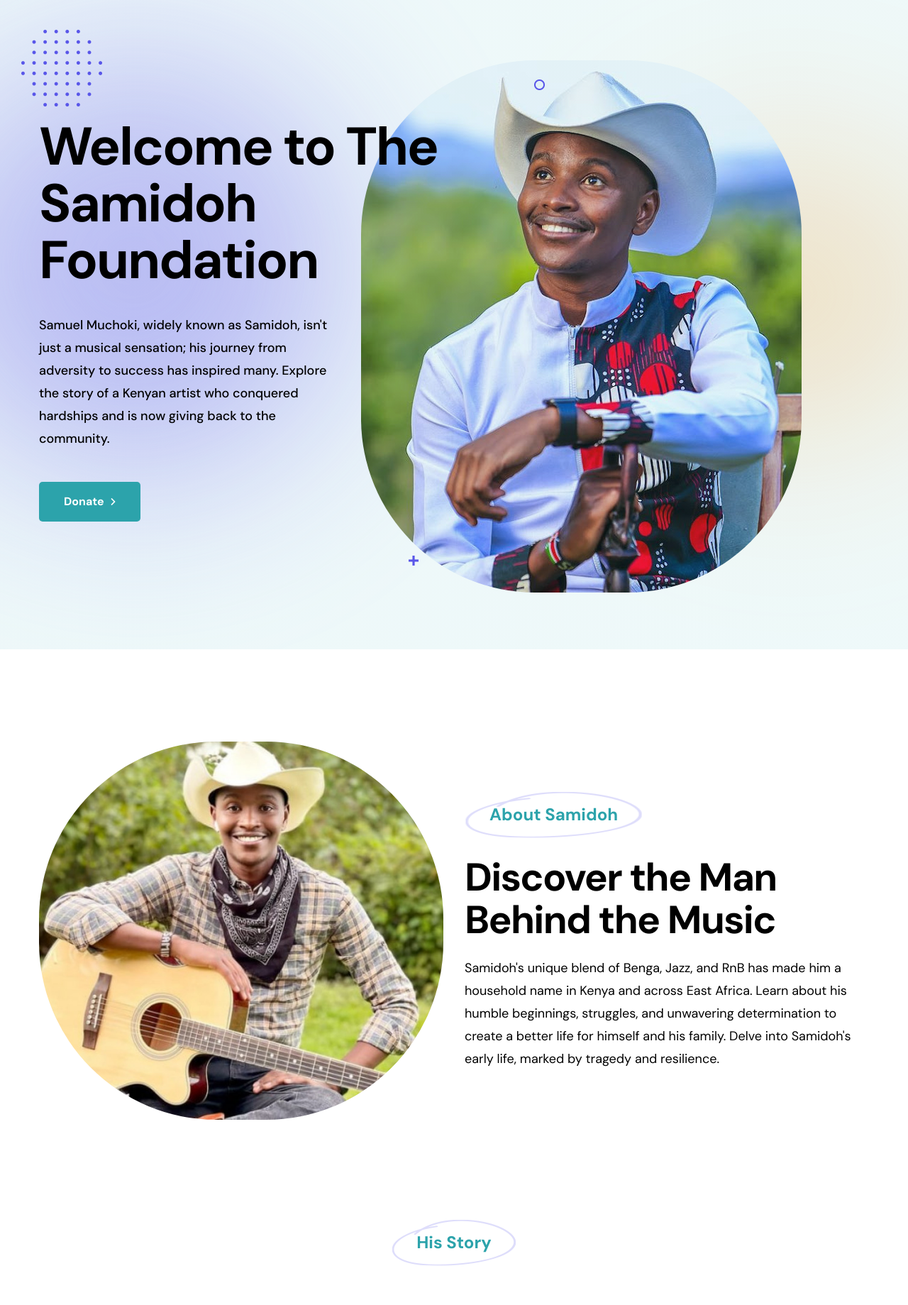
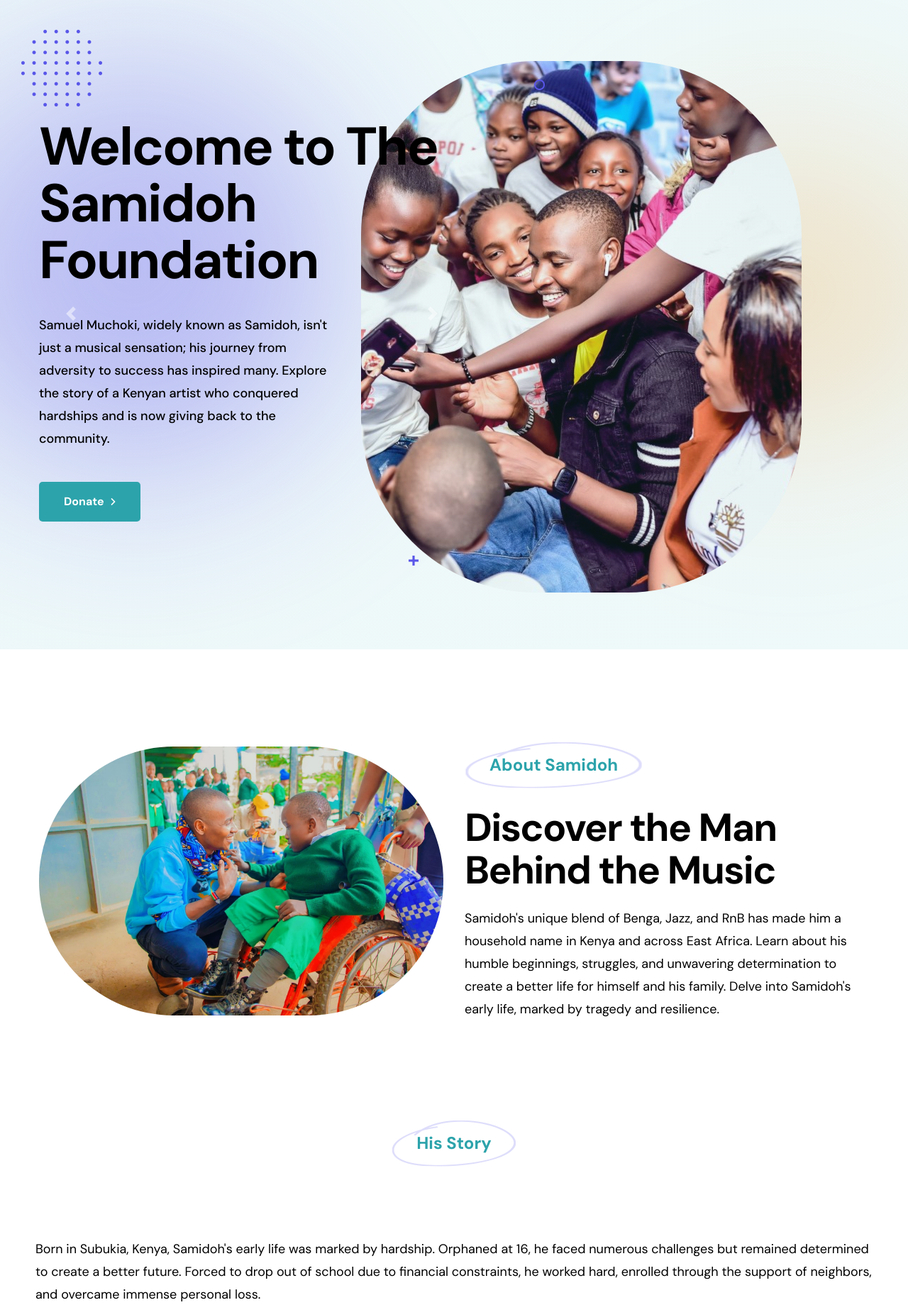
Before and after one commit to Patrick-Manyara/Samidoh, a PHP site: page /index.php in a window 1280 px wide. Shown: the part 88-1927 px from the top of the page at 71% size. Run offline with PHP 8.4, Linux system fonts and the light colour scheme.

Commit message:
New files and images

```diff
--- a/donate.php
+++ b/donate.php
@@ -1,4 +1,7 @@
-<?php include_once 'header.php'; ?>
+<?php
+$page = 'donate';
+include_once 'header.php';
+?>
 <section class="page-banner bg_cover position-relative z-1">
     <div class="shape shape-one scene"><span data-depth="1"><img src="assets/images/shape/shape-1.png" alt=""></span></div>
     <div class="shape shape-two scene"><span data-depth="2"><img src="assets/images/shape/shape-2.png" alt=""></span></div>
--- a/header.php
+++ b/header.php
@@ -17,6 +17,11 @@
     <link rel="stylesheet" href="assets/css/style.css">
     <!--====== Responsive css ======-->
     <link rel="stylesheet" href="assets/css/responsive.css">
+    <style>
+        #heroImg {
+            transition: opacity 1s ease-in-out;
+        }
+    </style>
 </head>
 
 <body>
@@ -48,11 +53,11 @@
                         <nav class="main-menu">
                             <ul>
                                 <li class="menu-item"><a href="index" class="nav-link">Home</a></li>
-                                <li class="menu-item"><a href="#about" class="nav-link">About</a></li>
-                                <li class="menu-item"><a href="#objectives" class="nav-link">Objectives</a></li>
-                                <li class="menu-item"><a href="#donate" class="nav-link">Donate</a></li>
-                                <li class="menu-item"><a href="#contact" class="nav-link">Contact Us</a></li>
-                                <li class="menu-item"><a href="#" class="nav-link">Store</a></li>
+                                <li class="menu-item"><a href="<?= $page == 'home' ? '' : 'index' ?>#about" class="nav-link">About</a></li>
+                                <li class="menu-item"><a href="<?= $page == 'home' ? '' : 'index' ?>#objectives" class="nav-link">Objectives</a></li>
+                                <li class="menu-item"><a href="<?= $page == 'home' ? '' : 'index' ?>#donate" class="nav-link">Donate</a></li>
+                                <li class="menu-item"><a href="<?= $page == 'home' ? '' : 'index' ?>#contact" class="nav-link">Contact Us</a></li>
+                                <li class="menu-item"><a href="https://samidoh.org/shop/shop/" class="nav-link">Store</a></li>
                             </ul>
                         </nav>
                     </div>
--- a/index.php
+++ b/index.php
@@ -1,10 +1,13 @@
-<?php include_once 'header.php'; ?>
+<?php
+$page = 'home';
+include_once 'header.php';
+?>
 <!--====== Start Hero Section ======-->
 <section class="hero-banner-v1 position-relative">
     <div class="bg-one"></div>
     <div class="bg-two"></div>
     <div class="hero-img hero-img-one scene"><span data-depth=".5"><img src="assets/images/hero/hero-one-img-1.jpg" class="wow fadeInLeft" alt="hero image"></span></div>
-    <div class="hero-img hero-img-two scene"><span data-depth=".2"><img src="assets/images/sam/sam2.jpg" class="wow fadeInLeft" alt="hero image"></span></div>
+    <div class="hero-img hero-img-two scene" id="imgcont"><span data-depth=".2"><img id="heroImg" class="wow fadeInLeft" alt="hero image"></span></div>
     <div class="shape shape-one scene"><span data-depth="1"><img src="assets/images/shape/shape-1.png" alt="shape"></span></div>
     <div class="shape shape-two scene"><span data-depth="2"><img src="assets/images/shape/shape-2.png" alt="shape"></span></div>
     <div class="shape shape-three scene"><span data-depth="3"><img src="assets/images/shape/shape-3.png" alt="shape"></span></div>
@@ -13,7 +16,28 @@
             <div class="col-xl-8 col-lg-12">
                 <div class="hero-content">
                     <h1 class="wow fadeInUp" data-wow-delay=".5s">Welcome to The Samidoh Foundation</h1>
-                    <img src="assets/images/sam/sam11.jpg" class="wow fadeInUp SamImg">
+                    <div id="carouselExampleControls" class="carousel slide" data-ride="carousel">
+                        <div class="carousel-inner">
+                            <div class="carousel-item active">
+                                <img class="wow fadeInUp SamImg" src="assets/images/sam/sami1.jpg" alt="First slide">
+                            </div>
+                            <div class="carousel-item">
+                                <img class="wow fadeInUp SamImg" src="assets/images/sam/sami3.jpeg" alt="Second slide">
+                            </div>
+                            <div class="carousel-item">
+                                <img class="wow fadeInUp SamImg" src="assets/images/sam/sami10.jpeg" alt="Third slide">
+                            </div>
+                        </div>
+                        <a class="carousel-control-prev" href="#carouselExampleControls" role="button" data-slide="prev">
+                            <span class="carousel-control-prev-icon" aria-hidden="true"></span>
+                            <span class="sr-only">Previous</span>
+                        </a>
+                        <a class="carousel-control-next" href="#carouselExampleControls" role="button" data-slide="next">
+                            <span class="carousel-control-next-icon" aria-hidden="true"></span>
+                            <span class="sr-only">Next</span>
+                        </a>
+                    </div>
+
                     <p class="wow fadeInDown" data-wow-delay="1s">Samuel Muchoki, widely known as Samidoh, isn't just a musical sensation; his journey from adversity to success has inspired many. Explore the story of a Kenyan artist who conquered hardships and is now giving back to the community.</p>
                     <a href="donate" class="main-btn arrow-btn wow fadeInUp" data-wow-delay=".5s">Donate</a>
                 </div>
@@ -28,7 +52,7 @@
             <div class="col-lg-6">
                 <div class="img-holder-box mb-50">
                     <div class="img-holder wow fadeInLeft">
-                        <img src="assets/images/sam/sam6.jpg" alt="Image">
+                        <img src="assets/images/sam/sami10.jpeg" alt="Image">
                     </div>
                 </div>
             </div>
@@ -68,7 +92,7 @@
         <div class="row justify-content-center">
             <div class="StoryDiv">
                 <p>
-                    Born in 1990 in Subukia, Kenya, Samidoh's early life was marked by hardship. Orphaned at 16, he faced numerous challenges but remained determined to create a better future. Forced to drop out of school due to financial constraints, he worked hard, enrolled through the support of neighbors, and overcame immense personal loss.
+                    Born in Subukia, Kenya, Samidoh's early life was marked by hardship. Orphaned at 16, he faced numerous challenges but remained determined to create a better future. Forced to drop out of school due to financial constraints, he worked hard, enrolled through the support of neighbors, and overcame immense personal loss.
                 </p>
                 <p>
                     In 2009, after completing high school, Samidoh ventured to Nairobi, finding solace in music. Initially joining his brother's band, he later pursued training at the National Youth Service (NYS), balancing his passion for music with the discipline of the forces.
@@ -91,7 +115,7 @@
 
 
 <!--====== Start Service Section ======-->
-<section class="service-area pt-90 pb-80"  id="objectives">
+<section class="service-area pt-90 pb-80" id="objectives">
     <div class="container">
         <div class="row justify-content-center">
             <div class="col-lg-8">
@@ -148,10 +172,10 @@
 <!--====== End Service Section ======-->
 
 <!--====== Start CTA Section ======-->
-<section class="cta-area cta-area-v1 pt-130"  id="donate">
+<section class="cta-area cta-area-v1 pt-130" id="donate">
     <div class="container-1450">
         <div class="cta-wrapper dark-blue-bg">
-            <div class="cta-img wow fadeInDown "><img class="KidsImg" src="assets/images/sam/kids.jpeg" alt=""></div>
+            <div class="cta-img wow fadeInDown "><img class="KidsImg" src="assets/images/sam/sami11.jpeg" alt=""></div>
             <div class="row">
                 <div class="col-xl-8 col-lg-12">
                     <div class="text-wrapper wow fadeInUp">
@@ -236,7 +260,7 @@
                 <div class="img-holder mb-50 wow fadeInRight">
                     <div class="shape shape-icon-one scene"><span data-depth="1"><img src="assets/images/shape/shape-4.png" alt=""></span></div>
                     <div class="shape shape-icon-two"><span></span></div>
-                    <img src="assets/images/sam/sam10.jpeg" alt="Contact Image">
+                    <img src="assets/images/sam/sami10.jpeg" alt="Contact Image">
                 </div>
             </div>
         </div>
```
Also changed, not shown: footer.php (+97 -4 lines), assets/images/sam/sami1.jpg (added), assets/images/sam/sami10.jpeg (added), assets/images/sam/sami11.jpeg (added), assets/images/sam/sami12.jpeg (added), assets/images/sam/sami13.jpeg (added), assets/images/sam/sami2.jpeg (added), assets/images/sam/sami3.jpeg (added), assets/images/sam/sami4.jpeg (added), assets/images/sam/sami5.jpeg (added), assets/images/sam/sami6.jpeg (added), assets/images/sam/sami7.jpeg (added), assets/images/sam/sami8.jpeg (added).
